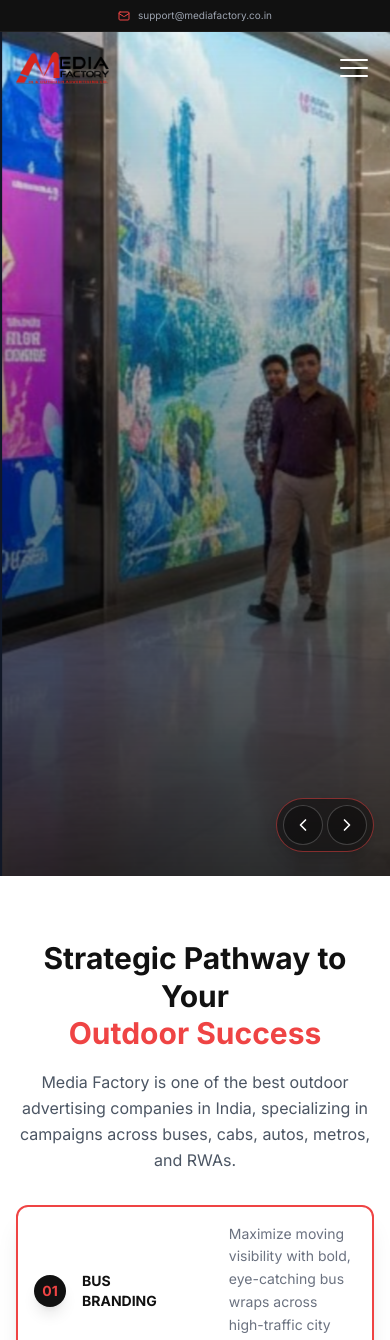
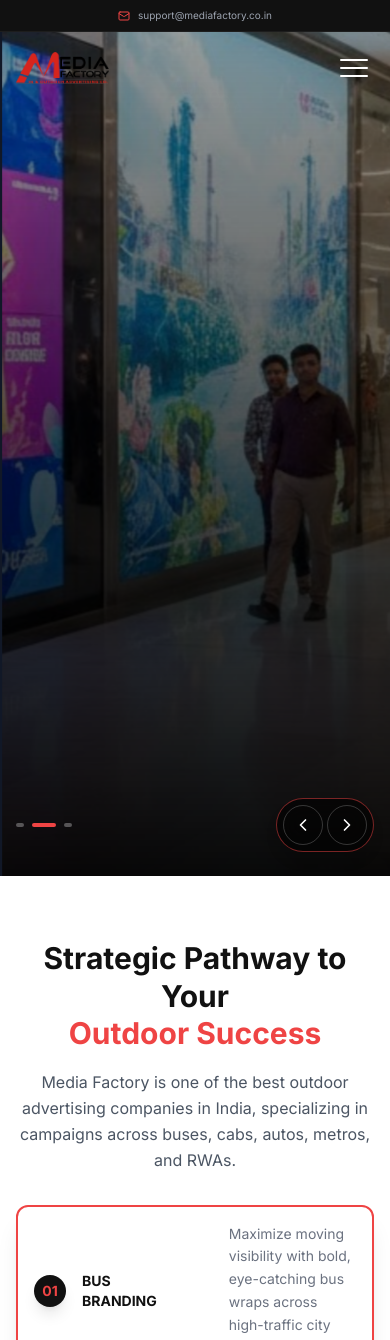
Before and after one commit to webenquiry11-svg/media-factory, a Next.js app in the folder frontend/: page / in a window 390 px wide. Shown: the top 1340 px of the page. Built offline with nearby package versions, Linux system fonts and the light colour scheme.

Commit message:
Fix nested frontend folder

```diff
--- a/frontend/components/sections/HeroSection.tsx
+++ b/frontend/components/sections/HeroSection.tsx
@@ -9,7 +9,8 @@ import {
   ArrowRight,
   Loader2,
   CheckCircle,
-  AlertCircle
+  AlertCircle,
+  Phone
 } from "lucide-react";
 
 const SLIDES = [
@@ -46,6 +47,7 @@ export default function HeroSection() {
     name: '',
     email: '',
     message: '',
+    phone: '', // Added phone for mobile quick form
     source: 'Hero Section'
   });
   const [status, setStatus] = useState({
@@ -73,7 +75,7 @@ export default function HeroSection() {
 
       if (response.ok) {
         setStatus({ submitting: false, success: true, error: '' });
-        setFormData({ name: '', email: '', message: '', source: 'Hero Section' });
+        setFormData({ name: '', email: '', message: '', phone: '', source: 'Hero Section' });
         setTimeout(() => setStatus(prev => ({ ...prev, success: false })), 5000);
       } else {
         setStatus({ submitting: false, success: false, error: data.message || 'Something went wrong.' });
@@ -174,7 +176,7 @@ export default function HeroSection() {
       </div>
 
       {/* 2. COMBINED HEADER & HERO SECTION */}
-      <div className="relative min-h-[500px] h-[100dvh] lg:h-screen w-full bg-gray-900 overflow-hidden group">
+      <div className="relative min-h-[600px] h-[100dvh] lg:h-screen w-full bg-gray-900 overflow-hidden group">
 
         {/* === BACKGROUND SLIDER === */}
         <div className="absolute inset-0 z-0">
@@ -186,20 +188,22 @@ export default function HeroSection() {
                   alt="Slide Background"
                   className={`w-full h-full object-cover ${getImageZoomClass(index)}`}
                 />
-                <div className="absolute inset-0 bg-transparent z-0 lg:z-[-1]" />
-                <div className="absolute inset-0 bg-gradient-to-t from-black/80 via-black/40 to-transparent sm:bg-gradient-to-r sm:from-transparent sm:via-black/30 lg:via-black/40 sm:to-transparent lg:to-black/90 z-10" />
+
+                {/* IMPROVED MOBILE OVERLAYS */}
+                <div className="absolute inset-0 bg-black/20 lg:bg-transparent z-0 lg:z-[-1]" />
+                {/* Stronger bottom gradient for mobile text readability */}
+                <div className="absolute inset-0 bg-gradient-to-t from-black/95 via-black/60 to-black/20 sm:bg-gradient-to-r sm:from-transparent sm:via-black/30 lg:via-black/40 sm:to-transparent lg:to-black/90 z-10" />
               </div>
 
-              {/* RED LAYER - Adjusted clip-path for laptop screens */}
+              {/* RED LAYER - Desktop & Mobile Accent */}
               <div className={`absolute inset-0 w-full h-full pointer-events-none ${getLayerClass(index)}`}>
+                {/* Desktop Shape */}
                 <div
                   className="absolute top-0 right-0 h-full w-[50%] lg:w-[60%] bg-gradient-to-bl from-red-900/95 via-red-600/90 to-red-500/80 mix-blend-multiply hidden lg:block"
                   style={{ clipPath: 'polygon(40% 0, 100% 0, 100% 100%, 0% 100%)' }}
                 />
-                <div
-                  className="absolute top-0 right-0 h-full w-[50%] lg:w-[60%] bg-gradient-to-b from-transparent to-black/50 hidden lg:block"
-                  style={{ clipPath: 'polygon(40% 0, 100% 0, 100% 100%, 0% 100%)' }}
-                />
+                 {/* Mobile Shape - A subtle top right accent */}
+                 <div className="absolute top-0 right-0 w-32 h-32 bg-red-600/20 blur-3xl lg:hidden" />
               </div>
             </div>
           ))}
@@ -213,7 +217,7 @@ export default function HeroSection() {
                <img src="/logo.png" alt="Cilox Logo" className="h-8 sm:h-10 lg:h-12 w-auto object-contain" />
             </a>
 
-            {/* Desktop Menu - Compacted for Laptop (lg) */}
+            {/* Desktop Menu */}
             <div className="hidden lg:flex bg-black rounded-full px-6 xl:px-8 py-3 xl:py-4 items-center gap-4 xl:gap-8 shadow-2xl shadow-black/50 border border-white/5">
               <NavLink href="#services" active>Our Services</NavLink>
               <NavLink href="#about">About</NavLink>
@@ -223,15 +227,10 @@ export default function HeroSection() {
             </div>
 
             <div className="flex items-center gap-3 sm:gap-6">
-
-              {/* === ATTRACTIVE "REQUEST A QUOTE" BUTTON (DESKTOP) === */}
+              {/* Request Quote Button (Desktop) */}
               <div className="relative hidden lg:inline-block">
                 <a href="#contact" className="group relative inline-flex items-center justify-center px-6 xl:px-8 py-3 font-bold text-white transition-all duration-300 bg-red-600 rounded-full hover:bg-red-500 hover:scale-105 shadow-[0_0_20px_rgba(220,38,38,0.4)] hover:shadow-[0_0_30px_rgba(220,38,38,0.7)] border-t border-white/20 overflow-hidden">
-
-                   {/* Sheen Effect */}
                    <div className="absolute inset-0 -translate-x-full group-hover:animate-[shimmer_1.5s_infinite] bg-gradient-to-r from-transparent via-white/30 to-transparent z-10" />
-
-                   {/* Button Text */}
                    <span className="relative z-20 text-[10px] xl:text-[11px] uppercase tracking-widest flex items-center gap-2">
                      Request a Quote
                      <ArrowRight className="w-4 h-4 transition-transform duration-300 group-hover:translate-x-1" />
@@ -254,7 +253,6 @@ export default function HeroSection() {
         </nav>
 
         {/* === PERMANENT FLOATING FORM (DESKTOP ONLY) === */}
-        {/* Adjusted Position: Closer to right edge, reduced width for laptops */}
         <div className="absolute hidden lg:block right-4 xl:right-36 top-1/2 -translate-y-1/2 z-[60] w-[320px] xl:w-[380px]">
           <div className="bg-black/80 backdrop-blur-lg text-white p-5 xl:p-6 rounded-xl shadow-2xl border border-white/10 relative overflow-hidden">
             <div className="absolute -top-1/2 -left-1/2 w-full h-full bg-gradient-to-br from-red-500/20 via-transparent to-transparent animate-[spin_20s_linear_infinite]" />
@@ -304,7 +302,7 @@ export default function HeroSection() {
 
         {/* HERO CONTENT AREA (TEXT) */}
         <div className="relative z-30 container mx-auto px-4 lg:px-8 h-full flex flex-col justify-center">
-          <div className="w-full md:max-w-2xl lg:max-w-4xl space-y-4 sm:space-y-8 relative mt-16 sm:mt-0">
+          <div className="w-full md:max-w-2xl lg:max-w-4xl space-y-6 sm:space-y-8 relative mt-16 sm:mt-0">
 
             {SLIDES.map((slide, index) => (
               <div
@@ -313,22 +311,53 @@ export default function HeroSection() {
                 style={{ position: index === currentSlide ? 'relative' : 'absolute' }}
               >
 
-                {/* 1. HEADLINE - Reduced size for LG screens */}
+                {/* 1. HEADLINE */}
                 <div className="overflow-hidden pb-2 pr-4 sm:pr-0">
-                   <h1 className={`text-2xl sm:text-4xl lg:text-5xl xl:text-7xl font-bold text-white leading-[1.1] sm:leading-[0.9] tracking-tight drop-shadow-lg block ${getMaskedContentClass(index, 'delay-700')}`}>
+                    {/* Added a red decorative line on mobile to frame text */}
+                   <div className="lg:hidden w-12 h-1 bg-red-500 mb-4" />
+
+                   <h1 className={`text-3xl sm:text-4xl lg:text-5xl xl:text-7xl font-bold text-white leading-[1.1] sm:leading-[0.9] tracking-tight drop-shadow-lg block ${getMaskedContentClass(index, 'delay-700')}`}>
                     {slide.title.split('\n').map((line, i) => (
                       <span key={i} className="block">{line}</span>
                     ))}
                   </h1>
                 </div>
 
-                {/* 2. BUTTON (Permanently Red) */}
+                {/* 2. BUTTONS & MOBILE FORM */}
                 <div className="pt-4 sm:pt-8 overflow-hidden">
                     <div className={`${getMaskedContentClass(index, 'delay-[900ms]')}`}>
-                      <a href={slide.link} className="group relative px-6 py-3 sm:px-8 sm:py-4 rounded-full bg-red-500 text-white font-bold tracking-widest text-[10px] sm:text-xs md:text-sm hover:bg-red-600 border border-red-500 transition-all duration-300 uppercase inline-flex items-center gap-3 shadow-[0_5px_20px_rgba(239,68,68,0.3)] hover:shadow-[0_8px_25px_rgba(239,68,68,0.4)]">
+
+                      {/* Main CTA Button */}
+                      <a href={slide.link} className="group relative px-6 py-3 sm:px-8 sm:py-4 rounded-full bg-red-500 text-white font-bold tracking-widest text-[11px] sm:text-xs md:text-sm hover:bg-red-600 border border-red-500 transition-all duration-300 uppercase inline-flex items-center gap-3 shadow-[0_5px_20px_rgba(239,68,68,0.3)] hover:shadow-[0_8px_25px_rgba(239,68,68,0.4)] mb-6 sm:mb-0">
                         {slide.buttonText}
                         <ArrowRight className="w-4 h-4 group-hover:translate-x-1 transition-transform" />
                       </a>
+
+                      {/* === NEW MOBILE-ONLY QUICK FORM ===
+                          This fills the empty space on phones by giving them something to do immediately.
+                      */}
+                      <div className="block lg:hidden mt-6 pt-6 border-t border-white/10 max-w-xs">
+                          <p className="text-gray-300 text-xs mb-3 font-medium">Get a call back in 10 mins:</p>
+                          <form onSubmit={handleSubmit} className="flex gap-2">
+                             <div className="relative flex-1">
+                               <Phone className="absolute left-3 top-1/2 -translate-y-1/2 w-3.5 h-3.5 text-gray-400" />
+                               <input
+                                  type="tel"
+                                  name="phone"
+                                  value={formData.phone}
+                                  onChange={handleChange}
+                                  placeholder="Your Phone Number"
+                                  className="w-full bg-white/10 border border-white/20 rounded-full py-2.5 pl-9 pr-3 text-sm text-white placeholder-gray-400 focus:outline-none focus:border-red-500 focus:ring-1 focus:ring-red-500"
+                                  required
+                               />
+                             </div>
+                             <button type="submit" className="bg-white text-black rounded-full w-10 h-10 flex items-center justify-center hover:bg-red-500 hover:text-white transition-colors shadow-lg">
+                               {status.submitting ? <Loader2 className="w-4 h-4 animate-spin" /> : <Send className="w-4 h-4" />}
+                             </button>
+                          </form>
+                          {status.success && <p className="text-green-400 text-[10px] mt-2 flex items-center gap-1"><CheckCircle className="w-3 h-3"/> Sent!</p>}
+                      </div>
+
                     </div>
                 </div>
 
@@ -336,9 +365,18 @@ export default function HeroSection() {
             ))}
           </div>
 
-          {/* CONTROLS */}
-          <div className="absolute bottom-6 right-4 sm:bottom-12 sm:right-10 lg:right-20 z-40">
-            <div className="flex items-center gap-3 sm:gap-4 border border-red-500/50 rounded-full p-1.5 sm:p-2 bg-black/40 sm:bg-black/20 backdrop-blur-md shadow-lg">
+          {/* CONTROLS - Moved for better mobile reachability */}
+          <div className="absolute bottom-6 left-0 w-full px-4 lg:px-0 lg:bottom-12 lg:right-20 lg:w-auto z-40">
+            <div className="flex justify-between lg:justify-end w-full">
+
+                {/* Mobile: Dots Indicator (Optional visual filler) */}
+                <div className="flex gap-2 items-center lg:hidden">
+                    {SLIDES.map((_, i) => (
+                        <div key={i} className={`h-1 rounded-full transition-all duration-300 ${i === currentSlide ? 'w-6 bg-red-500' : 'w-2 bg-white/30'}`} />
+                    ))}
+                </div>
+
+                <div className="flex items-center gap-3 sm:gap-4 border border-red-500/50 rounded-full p-1.5 sm:p-2 bg-black/60 sm:bg-black/20 backdrop-blur-md shadow-lg">
                   <div className="text-lg sm:text-2xl font-light tracking-widest text-white/50 select-none pl-3 sm:pl-4 hidden sm:block">
                     <span className="text-white font-bold text-xl sm:text-3xl">{currentSlide + 1}</span>
                     <span className="mx-2">/</span>
@@ -348,16 +386,17 @@ export default function HeroSection() {
                   <div className="flex gap-1 sm:gap-2">
                     <button
                      onClick={prevSlideAction}
-                 className="w-10 h-10 sm:w-12 sm:h-12 rounded-full border border-white/20 hover:border-red-500 hover:bg-red-500 hover:text-black flex items-center justify-center transition-all duration-300 group/btn bg-black/30 sm:bg-transparent"
+                     className="w-10 h-10 sm:w-12 sm:h-12 rounded-full border border-white/20 hover:border-red-500 hover:bg-red-500 hover:text-black flex items-center justify-center transition-all duration-300 group/btn bg-transparent"
                     >
                       <ChevronLeft className="w-5 h-5 sm:w-5 sm:h-5 group-hover/btn:scale-110 transition-transform" />
                     </button>
                     <button
                      onClick={nextSlide}
-                 className="w-10 h-10 sm:w-12 sm:h-12 rounded-full border border-white/20 hover:border-red-500 hover:bg-red-500 hover:text-black flex items-center justify-center transition-all duration-300 group/btn bg-black/30 sm:bg-transparent"
+                     className="w-10 h-10 sm:w-12 sm:h-12 rounded-full border border-white/20 hover:border-red-500 hover:bg-red-500 hover:text-black flex items-center justify-center transition-all duration-300 group/btn bg-transparent"
                     >
                       <ChevronRight className="w-5 h-5 sm:w-5 sm:h-5 group-hover/btn:scale-110 transition-transform" />
                     </button>
+                  </div>
                 </div>
             </div>
           </div>
```
Lines whose indentation alone changed are shown as unchanged.
